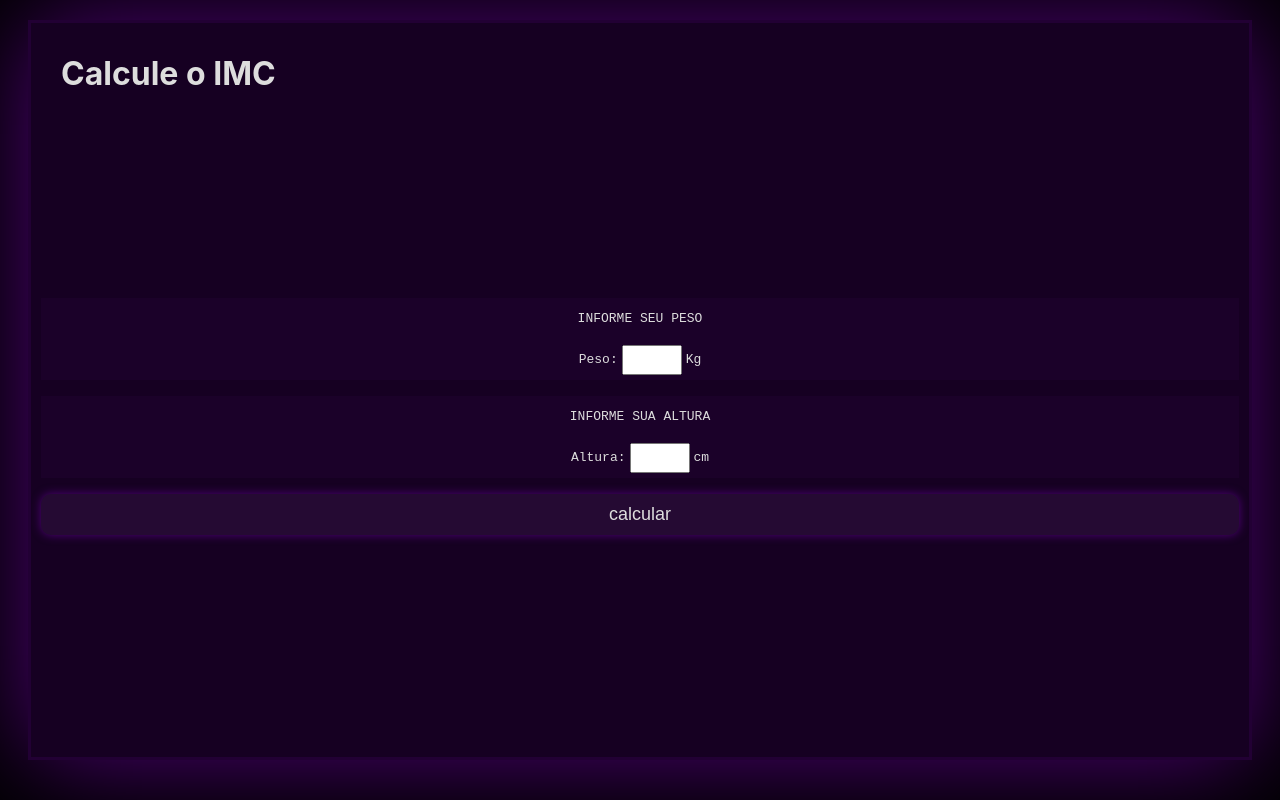
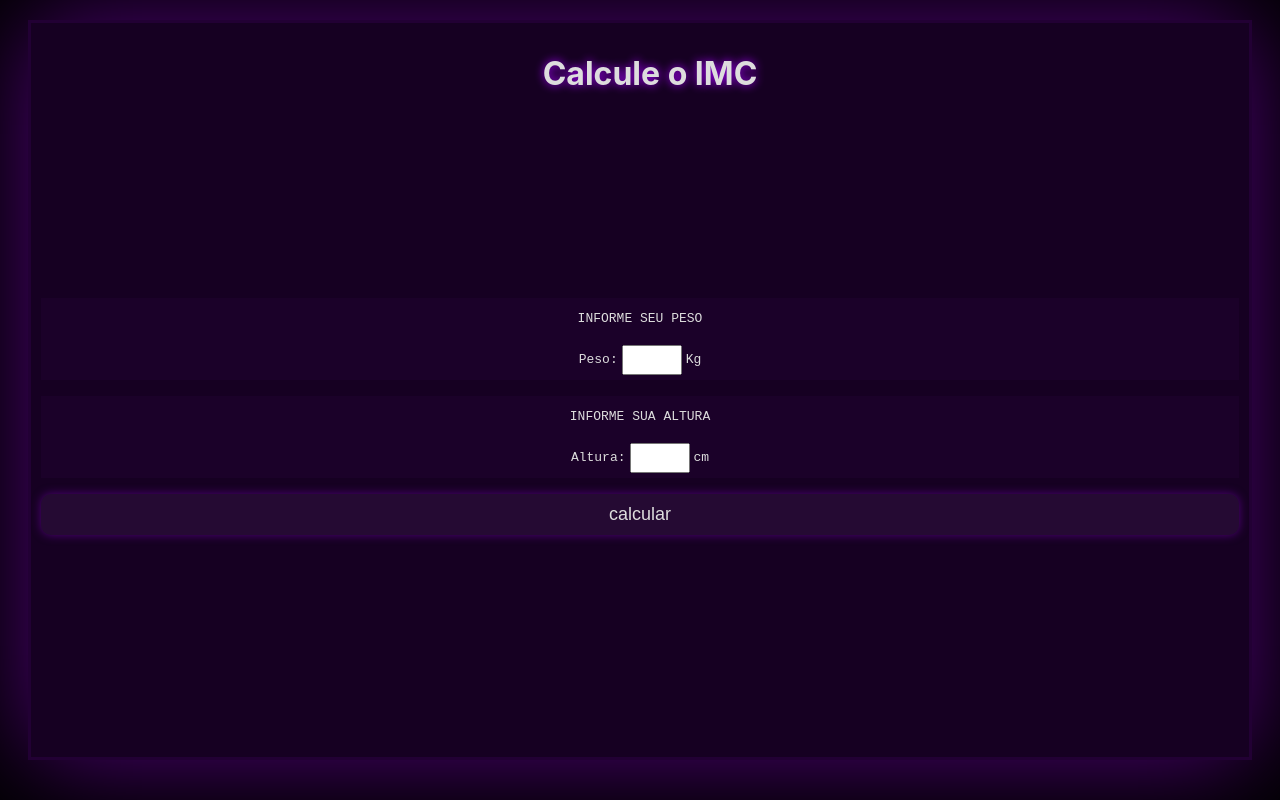
Before and after one commit to Gustavo032/KenzieAcademy, a plain HTML site: page JavaScript/index.html in a window 1280 px wide. Drawn offline with Linux system fonts and the light colour scheme.

Commit message:
atualizando style

```diff
--- a/JavaScript/style.css
+++ b/JavaScript/style.css
@@ -5,6 +5,8 @@ body {
 h1 {
     font-family: -apple-system, BlinkMacSystemFont, 'Segoe UI', Roboto, Oxygen, Ubuntu, Cantarell, 'Open Sans', 'Helvetica Neue', sans-serif;
     margin-left: 20px;
+    justify-self: center;
+    text-shadow: 0 0 10px #a600ff;
 }
 
 .container{
```
